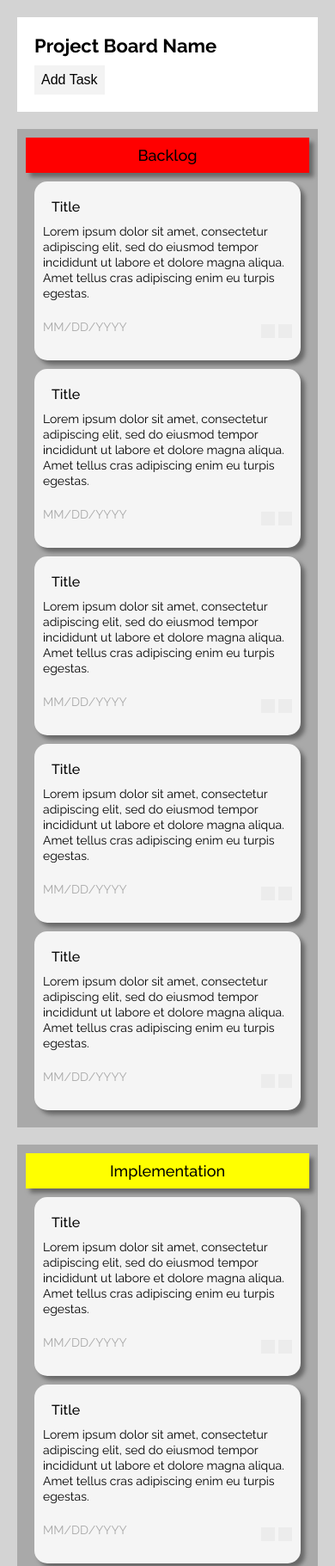
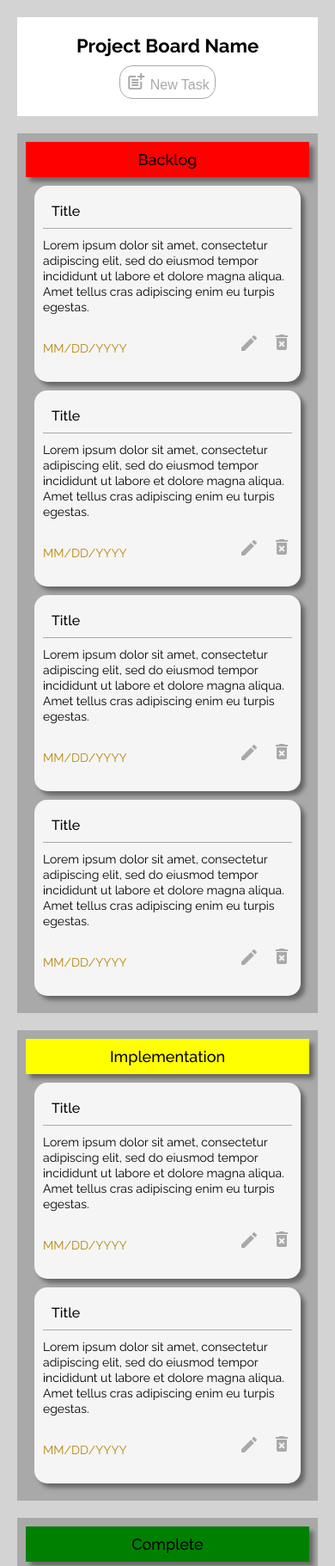
Before and after one commit to nac0512/Kanban-Project, a website: page index.html in a window 390 px wide. Shown: the top 1821 px of the page at 86% size. Drawn offline with Linux system fonts and the light colour scheme.

Commit message:
Finishing up mobile view html and css

```diff
--- a/index.html
+++ b/index.html
@@ -13,7 +13,9 @@
 <body>
     <header>
         <h1>Project Board Name</h1>
-        <button>Add Task</button>
+        <button>
+            <span class="material-icons">post_add</span>
+            New Task</button>
     </header>
     <main>
         <section>
@@ -23,8 +25,12 @@
                 <p>Lorem ipsum dolor sit amet, consectetur adipiscing elit, sed do eiusmod tempor incididunt ut labore et dolore magna aliqua. Amet tellus cras adipiscing enim eu turpis egestas. </p>
                 <p>MM/DD/YYYY</p>
                 <div>
-                    <button class="btn-edit"></button>
-                    <button class="btn-delete"></button>
+                    <button
+                        <span class="material-icons">edit</span>
+                    </button>
+                    <button>
+                        <span class="material-icons">delete_forever</span>
+                    </button>
                 </div>
             </article>
             <article>
@@ -32,8 +38,12 @@
                 <p>Lorem ipsum dolor sit amet, consectetur adipiscing elit, sed do eiusmod tempor incididunt ut labore et dolore magna aliqua. Amet tellus cras adipiscing enim eu turpis egestas. </p>
                 <p>MM/DD/YYYY</p>
                 <div>
-                    <button class="btn-edit"></button>
-                    <button class="btn-delete"></button>
+                    <button
+                        <span class="material-icons">edit</span>
+                    </button>
+                    <button>
+                        <span class="material-icons">delete_forever</span>
+                    </button>
                 </div>
             </article>
             <article>
@@ -41,8 +51,12 @@
                 <p>Lorem ipsum dolor sit amet, consectetur adipiscing elit, sed do eiusmod tempor incididunt ut labore et dolore magna aliqua. Amet tellus cras adipiscing enim eu turpis egestas. </p>
                 <p>MM/DD/YYYY</p>
                 <div>
-                    <button class="btn-edit"></button>
-                    <button class="btn-delete"></button>
+                    <button
+                        <span class="material-icons">edit</span>
+                    </button>
+                    <button>
+                        <span class="material-icons">delete_forever</span>
+                    </button>
                 </div>
             </article>
             <article>
@@ -50,17 +64,12 @@
                 <p>Lorem ipsum dolor sit amet, consectetur adipiscing elit, sed do eiusmod tempor incididunt ut labore et dolore magna aliqua. Amet tellus cras adipiscing enim eu turpis egestas. </p>
                 <p>MM/DD/YYYY</p>
                 <div>
-                    <button class="btn-edit"></button>
-                    <button class="btn-delete"></button>
-                </div>
-            </article>
-            <article>
-                <h3>Title</h3>
-                <p>Lorem ipsum dolor sit amet, consectetur adipiscing elit, sed do eiusmod tempor incididunt ut labore et dolore magna aliqua. Amet tellus cras adipiscing enim eu turpis egestas. </p>
-                <p>MM/DD/YYYY</p>
-                <div>
-                    <button class="btn-edit"></button>
-                    <button class="btn-delete"></button>
+                    <button
+                        <span class="material-icons">edit</span>
+                    </button>
+                    <button>
+                        <span class="material-icons">delete_forever</span>
+                    </button>
                 </div>
             </article>
         </section>
@@ -71,8 +80,12 @@
                 <p>Lorem ipsum dolor sit amet, consectetur adipiscing elit, sed do eiusmod tempor incididunt ut labore et dolore magna aliqua. Amet tellus cras adipiscing enim eu turpis egestas. </p>
                 <p>MM/DD/YYYY</p>
                 <div>
-                    <button class="btn-edit"></button>
-                    <button class="btn-delete"></button>
+                    <button
+                        <span class="material-icons">edit</span>
+                    </button>
+                    <button>
+                        <span class="material-icons">delete_forever</span>
+                    </button>
                 </div>
             </article>
             <article>
@@ -80,8 +93,12 @@
                 <p>Lorem ipsum dolor sit amet, consectetur adipiscing elit, sed do eiusmod tempor incididunt ut labore et dolore magna aliqua. Amet tellus cras adipiscing enim eu turpis egestas. </p>
                 <p>MM/DD/YYYY</p>
                 <div>
-                    <button class="btn-edit"></button>
-                    <button class="btn-delete"></button>
+                    <button
+                        <span class="material-icons">edit</span>
+                    </button>
+                    <button>
+                        <span class="material-icons">delete_forever</span>
+                    </button>
                 </div>
             </article>
         </section>
@@ -92,8 +109,12 @@
                 <p>Lorem ipsum dolor sit amet, consectetur adipiscing elit, sed do eiusmod tempor incididunt ut labore et dolore magna aliqua. Amet tellus cras adipiscing enim eu turpis egestas. </p>
                 <p>MM/DD/YYYY</p>
                 <div>
-                    <button class="btn-edit"></button>
-                    <button class="btn-delete"></button>
+                    <button
+                        <span class="material-icons">edit</span>
+                    </button>
+                    <button>
+                        <span class="material-icons">delete_forever</span>
+                    </button>
                 </div>
             </article>
             <article>
@@ -101,8 +122,12 @@
                 <p>Lorem ipsum dolor sit amet, consectetur adipiscing elit, sed do eiusmod tempor incididunt ut labore et dolore magna aliqua. Amet tellus cras adipiscing enim eu turpis egestas. </p>
                 <p>MM/DD/YYYY</p>
                 <div>
-                    <button class="btn-edit"></button>
-                    <button class="btn-delete"></button>
+                    <button
+                        <span class="material-icons">edit</span>
+                    </button>
+                    <button>
+                        <span class="material-icons">delete_forever</span>
+                    </button>
                 </div>
             </article>
             <article>
@@ -110,8 +135,12 @@
                 <p>Lorem ipsum dolor sit amet, consectetur adipiscing elit, sed do eiusmod tempor incididunt ut labore et dolore magna aliqua. Amet tellus cras adipiscing enim eu turpis egestas. </p>
                 <p>MM/DD/YYYY</p>
                 <div>
-                    <button class="btn-edit"></button>
-                    <button class="btn-delete"></button>
+                    <button
+                        <span class="material-icons">edit</span>
+                    </button>
+                    <button>
+                        <span class="material-icons">delete_forever</span>
+                    </button>
                 </div>
             </article>
         </section>
--- a/scss/_board.scss
+++ b/scss/_board.scss
@@ -1,8 +1,12 @@
+.material-icons {
+    vertical-align: text-bottom;
+ }
+
 section {
     background-color: $neutralcolor;
     margin: $spacing_large;
     padding: $spacing_small;
-    max-width: 50rem;
+    max-width: 35rem;
 
     &:nth-of-type(1) article:hover {
         border-left: 3px solid $todocolor;
@@ -17,15 +21,9 @@ section {
     }
 }
 
-button {
-    padding: .8rem;
-    border-radius: rem;
-    background-color: rgba(214, 214, 214, 0.295);
-    font-weight: 200;
-}
-
 p {
     line-height: 1.8rem;
     font-size: 1.4rem;
     font-weight: 400;
+    margin-top: $spacing_small;
 }
--- a/scss/_headings.scss
+++ b/scss/_headings.scss
@@ -1,5 +1,20 @@
 header {
     @extend %hfdisplay;
+
+    & button {
+        color: $neutralcolor;
+        border: 1px solid $neutralcolor;
+        border-radius: $curve;
+        padding: .6rem;
+
+        &:hover {
+            @include hover($neutralcolor, $maincolor);
+        }
+
+        &:active {
+            color:$maincolor;
+        }
+    }
 }
 
 h1 {
@@ -31,4 +46,5 @@ footer {
 h3 {
     padding: $spacing_small;
     font-weight: 500;
+    border-bottom: .2px solid $neutralcolor;
 }
--- a/scss/_sassinserts.scss
+++ b/scss/_sassinserts.scss
@@ -2,7 +2,8 @@
 %hfdisplay {
     padding: $spacing_large;
     margin: $spacing_large;
-    background-color: white;
+    background-color: $maincolor;
+    text-align: center;
     // display: flex;
     // justify-content: space-between;
 }
@@ -15,3 +16,10 @@
     box-shadow: $shadow;
     text-align: center;
 }
+
+@mixin hover($color, $bcolor) {
+    cursor: pointer;
+    color: $color;
+    background-color: $bcolor;
+    transform: scale(1.2, 1.2);
+}
--- a/scss/_tasks.scss
+++ b/scss/_tasks.scss
@@ -10,11 +10,36 @@ article {
 
         &:last-of-type{
             display: inline-block;
-             color: $neutralcolor;
+             color:darkgoldenrod;
         }
     }
 
     & div {
         float: right;
     }
+
+    & button:first-of-type {
+        margin-right: $spacing_small;
+        color: $neutralcolor;
+
+        &:hover {
+            @include hover(#0000ff, transparent);
+        }
+
+        &:active {
+            color: $maincolor;
+        }
+    }
+
+    & button:last-of-type {
+        color: $neutralcolor;
+
+        &:hover {
+            @include hover($todocolor, transparent);
+        }
+
+        &:active {
+            color: $maincolor;
+        }
+    }
 }
--- a/scss/main.scss
+++ b/scss/main.scss
@@ -2,6 +2,7 @@
 @import url('https://fonts.googleapis.com/css2?family=Raleway:wght@200;400;500;700&display=swap');
 
 // Variables
+$maincolor: #ffffff;
 $neutralcolor:#a9a9a9;
 $todocolor: #ff0000;
 $doingcolor: #ffff00;
@@ -11,7 +12,7 @@ $spacing_large: 2rem;
 $spacing_small: 1rem;
 $curve: 1.5rem;
 $h2ff: 500 1.8rem $font-family;
-$shadow: .5rem .5rem .5rem rgb(104, 104, 104);
+$shadow: .5rem .5rem .5rem #686868;
 
 // Imports
 @import "reset";
```
Also changed, not shown: css/main.css, 1 other file.
